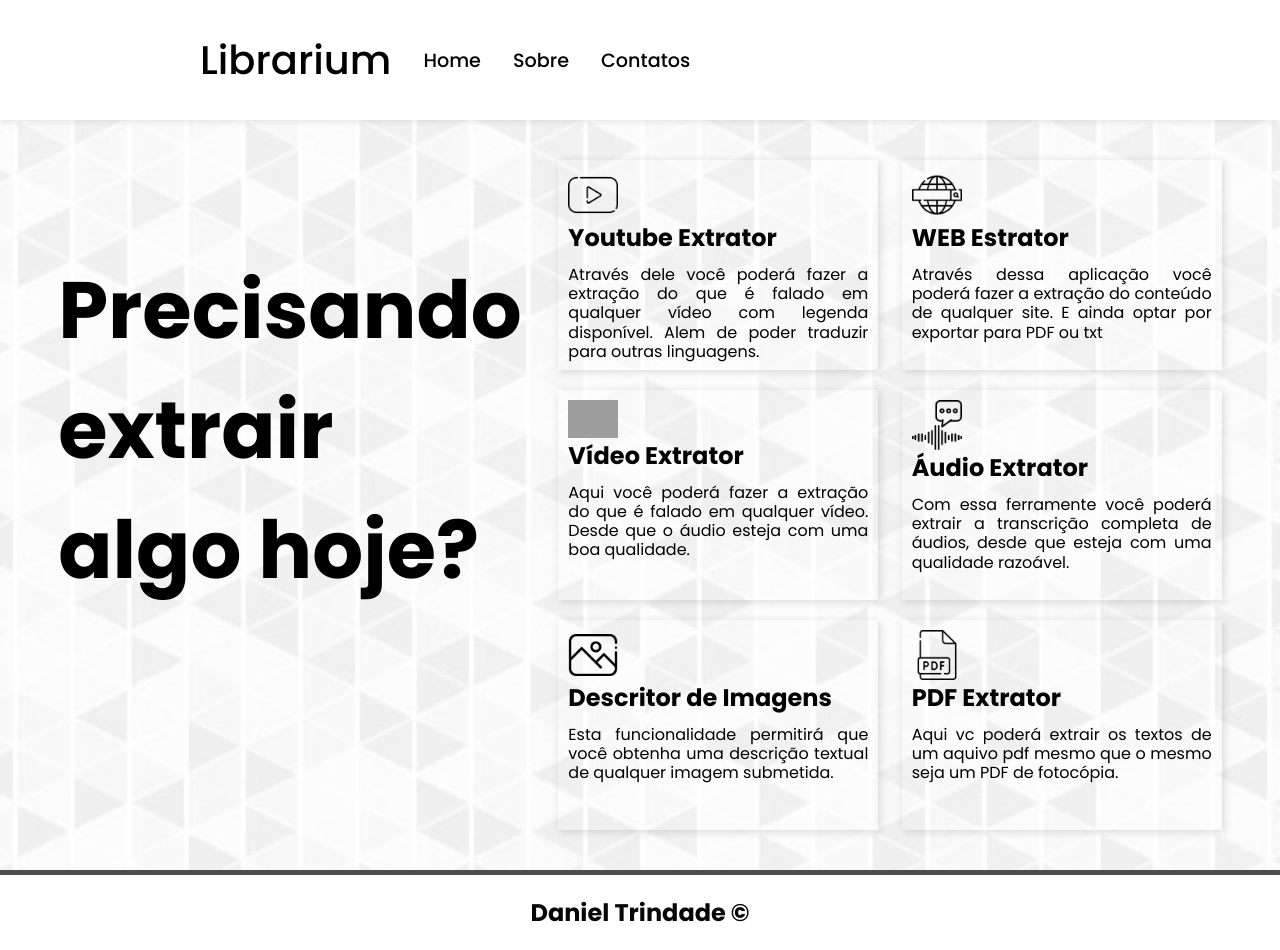
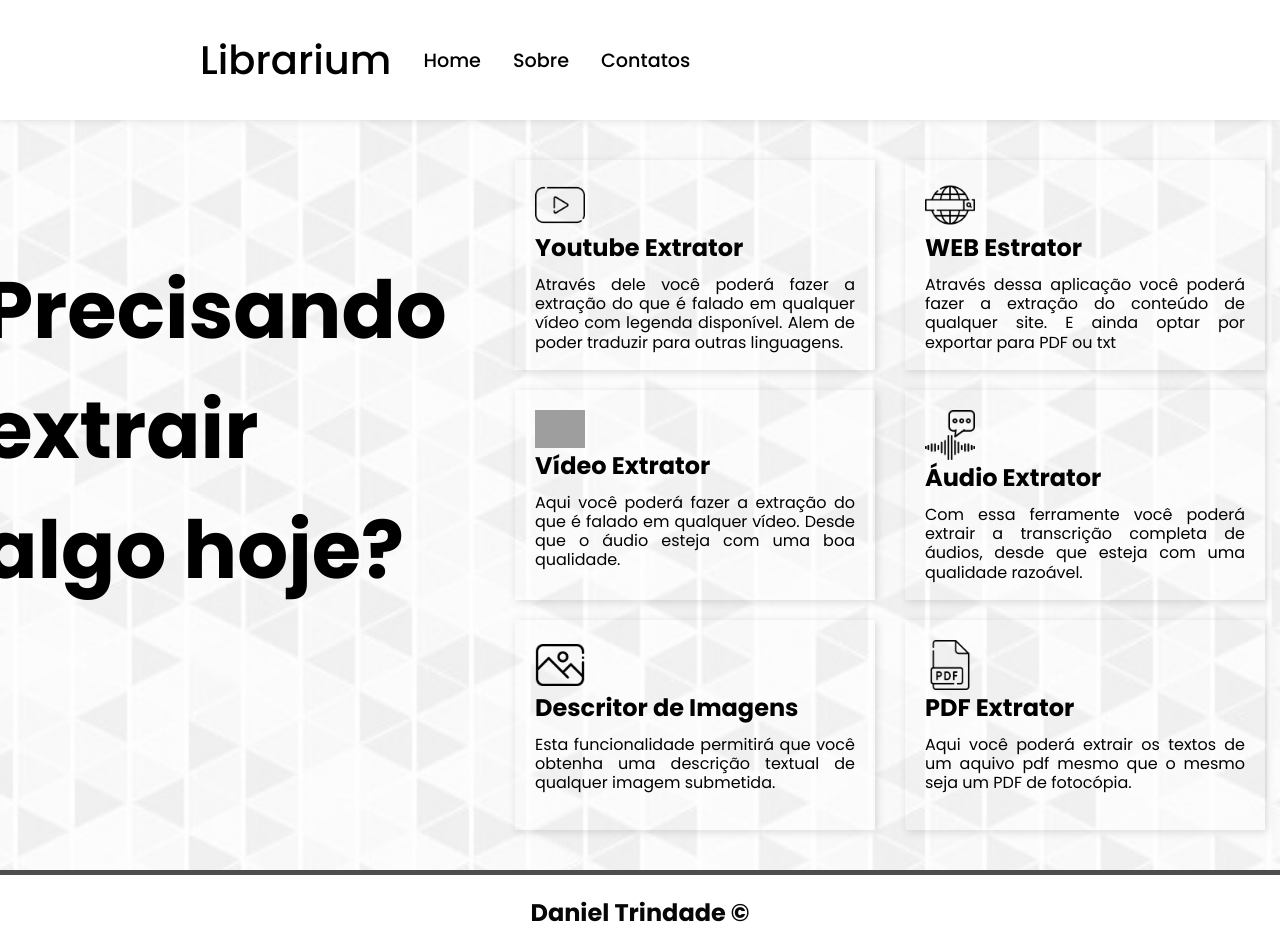
Before and after one commit to daniel-trindade/librarium, an Angular app: page / in a window 1280 px wide. Built offline with nearby package versions, Linux system fonts and the light colour scheme; grey boxes are pictures that could not be loaded.

Commit message:
home design adjusts

```diff
--- a/src/app/components/opt-card/opt-card.component.scss
+++ b/src/app/components/opt-card/opt-card.component.scss
@@ -1,8 +1,8 @@
 .card{
   display: flex;
   flex-direction: column;
-  padding: 10px;
-  max-width: 320px;
+  padding: 20px;
+  max-width: 360px;
   height: 210px;
   text-decoration: none;
   color: #000000;
--- a/src/app/pages/about/about.component.html
+++ b/src/app/pages/about/about.component.html
@@ -1,23 +1,23 @@
 <div class="about">
   <h1>Sobre o site</h1>
   <p>
-    Bem-vindo ao nosso site, um espaço dedicado a facilitar a extração de conteúdo e a transcrição de mídias de diferentes formatos. Aqui, oferecemos uma série de ferramentas inovadoras que permitem transformar vídeos, áudios e até imagens em textos úteis e acessíveis, com facilidade e eficiência.
+    Olá! este é o Librarium, uma aplicação voltada para extrair conteúdo textual de diversas fontes em formato adequado para criação de bancos de dados de sistemas que usam Retrival-Augmented Generation (RAG). Atualmente temos disponível as seguintes funcionalidades:
   </p>
   <ul>
     <li>
-      <span>Youtube Extrator:</span> Com essa ferramenta, você poderá extrair automaticamente o que é falado em vídeos do YouTube que possuem legendas disponíveis, além de ter a opção de traduzir o conteúdo para diversas línguas. Ideal para quem precisa de transcrições rápidas ou quer acessar informações em outros idiomas.
+      <span>Youtube Extrator:</span> Com essa ferramenta, você poderá extrair as legendas disponíveis no vídeo, podendo ainda traduzi-las para português, inglês ou espanhol.
     </li>
     <li>
-      <span>WEB Extrator:</span> Quer extrair o conteúdo textual de um site? Essa aplicação permite que você faça exatamente isso, com a possibilidade de exportar o conteúdo extraído para PDF ou TXT, tornando a leitura e a organização de informações ainda mais práticas.
+      <span>WEB Extrator:</span> Esta funcionalidade permite que você extraia o conteúdo textual de uma página da web.
     </li>
     <li>
       <span>Vídeo Extrator:</span> Se você tem um vídeo e deseja obter a transcrição do áudio, essa ferramenta está aqui para ajudar. Basta garantir que o áudio tenha boa qualidade, e você poderá obter rapidamente a transcrição do que é falado.
     </li>
     <li>
-      <span>Áudio Extrator:</span> Para quem trabalha com áudios, essa ferramenta possibilita a extração da transcrição completa de arquivos de áudio, desde que estes possuam uma qualidade razoável. Uma solução perfeita para podcasts, entrevistas ou qualquer outro tipo de gravação.
+      <span>Áudio Extrator:</span> Essa opção permite que qualquer áudio seja transcrito, desde que ele possua uma qualidade mínima aceitável.
     </li>
     <li>
-      <span>Descritor de Imagens:</span> Com essa funcionalidade, qualquer imagem que você enviar será analisada, e uma descrição textual detalhada será gerada. Ideal para quem deseja ter uma compreensão mais profunda do conteúdo visual ou tornar suas imagens acessíveis.
+      <span>Descritor de Imagens:</span> Com essa funcionalidade, qualquer imagem que você enviar será analisada, e uma descrição textual detalhada será gerada.
     </li>
   </ul>
   <p>
--- a/src/app/pages/home/home.component.html
+++ b/src/app/pages/home/home.component.html
@@ -54,7 +54,7 @@
       image_alt="Icone de pdf"
       title="PDF Extrator"
       link="#"
-      description="Aqui vc poderá extrair os textos de um aquivo pdf mesmo que o mesmo seja um PDF de fotocópia."
+      description="Aqui você poderá extrair os textos de um aquivo pdf mesmo que o mesmo seja um PDF de fotocópia."
     ></app-opt-card>
 
   </div>
--- a/src/app/pages/home/home.component.scss
+++ b/src/app/pages/home/home.component.scss
@@ -1,5 +1,5 @@
 .home-container{
-    width: 1200px;
+    width: 1300px;
     height: 100%;
     display: flex;
     flex-wrap: wrap;
@@ -10,13 +10,13 @@
         width: 500px;
         height: 100%;
         font-size: 30pt;
-        padding-top: 100px;
+        padding: 100px 50px 0 0;
         display: flex;
         justify-content: center;
     }
 
     .menu-container{
-        width: 700px;
+        width: 800px;
         display: flex;
         flex-wrap: wrap;
         justify-content:space-evenly;
```
